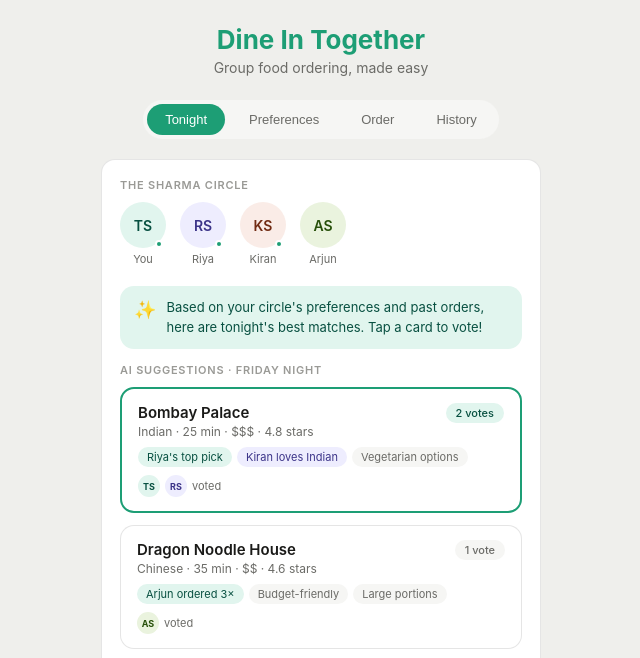
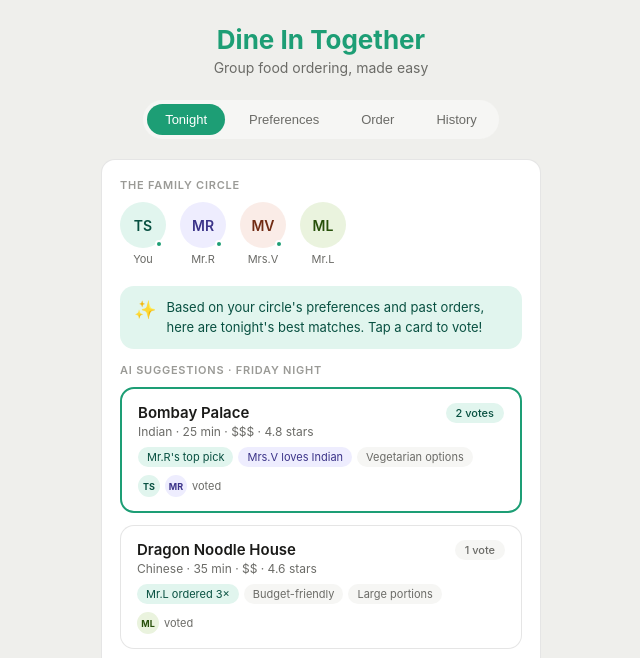
Before and after one commit to Tejasvipk/Dine-in-together, a plain HTML site: page index (1).html in a window 1280 px wide. Shown: the top 658 px of the page, 319-959 px from the left. Drawn offline with Linux system fonts and the light colour scheme.

Commit message:
Add files via upload

```diff
--- a/index (1).html
+++ b/index (1).html
@@ -121,7 +121,7 @@
 <!-- TONIGHT SCREEN -->
 <div id="screen-tonight" class="screen active">
   <div class="card">
-    <div class="section-label">The Sharma Circle</div>
+    <div class="section-label">The Family Circle</div>
     <div class="avatar-row">
       <div class="av-wrap">
         <div class="avatar" style="background:var(--teal-light);color:var(--teal-dark)">TS</div>
@@ -129,18 +129,18 @@
         <div class="av-name">You</div>
       </div>
       <div class="av-wrap">
-        <div class="avatar" style="background:var(--purple-light);color:var(--purple-dark)">RS</div>
+        <div class="avatar" style="background:var(--purple-light);color:var(--purple-dark)">MR</div>
         <div class="av-online"></div>
-        <div class="av-name">Riya</div>
+        <div class="av-name">Mr.R</div>
       </div>
       <div class="av-wrap">
-        <div class="avatar" style="background:var(--coral-light);color:var(--coral-dark)">KS</div>
+        <div class="avatar" style="background:var(--coral-light);color:var(--coral-dark)">MV</div>
         <div class="av-online"></div>
-        <div class="av-name">Kiran</div>
+        <div class="av-name">Mrs.V</div>
       </div>
       <div class="av-wrap">
-        <div class="avatar" style="background:var(--green-light);color:var(--green-dark)">AS</div>
-        <div class="av-name">Arjun</div>
+        <div class="avatar" style="background:var(--green-light);color:var(--green-dark)">ML</div>
+        <div class="av-name">Mr.L</div>
       </div>
     </div>
     <div class="ai-banner">
@@ -158,13 +158,13 @@
         <div class="sc-vote-badge" id="vb1">2 votes</div>
       </div>
       <div class="tag-row">
-        <span class="tag tag-teal">Riya's top pick</span>
-        <span class="tag tag-purple">Kiran loves Indian</span>
+        <span class="tag tag-teal">Mr.R's top pick</span>
+        <span class="tag tag-purple">Mrs.V loves Indian</span>
         <span class="tag tag-gray">Vegetarian options</span>
       </div>
       <div class="voter-row" id="vr1">
         <div class="voter-chip" style="background:var(--teal-light);color:var(--teal-dark)">TS</div>
-        <div class="voter-chip" style="background:var(--purple-light);color:var(--purple-dark)">RS</div>
+        <div class="voter-chip" style="background:var(--purple-light);color:var(--purple-dark)">MR</div>
         <span style="font-size:11px;color:var(--text2);">voted</span>
       </div>
     </div>
@@ -178,12 +178,12 @@
         <div class="sc-vote-badge" id="vb2">1 vote</div>
       </div>
       <div class="tag-row">
-        <span class="tag tag-teal">Arjun ordered 3×</span>
+        <span class="tag tag-teal">Mr.L ordered 3×</span>
         <span class="tag tag-gray">Budget-friendly</span>
         <span class="tag tag-gray">Large portions</span>
       </div>
       <div class="voter-row" id="vr2">
-        <div class="voter-chip" style="background:var(--green-light);color:var(--green-dark)">AS</div>
+        <div class="voter-chip" style="background:var(--green-light);color:var(--green-dark)">ML</div>
         <span style="font-size:11px;color:var(--text2);">voted</span>
       </div>
     </div>
@@ -213,15 +213,15 @@
 <!-- PREFERENCES SCREEN -->
 <div id="screen-prefs" class="screen">
   <div class="member-selector">
-    <button class="member-btn active" onclick="selectMember(this,'riya')">Riya</button>
-    <button class="member-btn" onclick="selectMember(this,'kiran')">Kiran</button>
-    <button class="member-btn" onclick="selectMember(this,'arjun')">Arjun</button>
+    <button class="member-btn active" onclick="selectMember(this,'riya')">Mr.R</button>
+    <button class="member-btn" onclick="selectMember(this,'kiran')">Mrs.V</button>
+    <button class="member-btn" onclick="selectMember(this,'arjun')">Mr.L</button>
     <button class="member-btn" onclick="selectMember(this,'add')">+ Add member</button>
   </div>
 
   <div id="prefs-riya">
     <div class="card">
-      <div class="card-title">Riya's preferences</div>
+      <div class="card-title">Mr.R's preferences</div>
       <div class="card-sub">Learned from 14 past orders</div>
       <div class="stat-row">
         <div class="stat-card"><div class="stat-label">Orders together</div><div class="stat-val">14</div></div>
@@ -254,7 +254,7 @@
 
   <div id="prefs-kiran" style="display:none">
     <div class="card">
-      <div class="card-title">Kiran's preferences</div>
+      <div class="card-title">Mrs.V's preferences</div>
       <div class="card-sub">Learned from 9 past orders</div>
       <div class="stat-row">
         <div class="stat-card"><div class="stat-label">Orders together</div><div class="stat-val">9</div></div>
@@ -280,7 +280,7 @@
 
   <div id="prefs-arjun" style="display:none">
     <div class="card">
-      <div class="card-title">Arjun's preferences</div>
+      <div class="card-title">Mr.L's preferences</div>
       <div class="card-sub">Learned from 11 past orders</div>
       <div class="stat-row">
         <div class="stat-card"><div class="stat-label">Orders together</div><div class="stat-val">11</div></div>
@@ -343,22 +343,22 @@
     </div>
     <div class="order-item">
       <div class="oi-left">
-        <div class="voter-chip" style="background:var(--purple-light);color:var(--purple-dark)">RS</div>
-        <div><div class="oi-name">Riya</div><div class="oi-dish">Paneer tikka masala</div></div>
+        <div class="voter-chip" style="background:var(--purple-light);color:var(--purple-dark)">MR</div>
+        <div><div class="oi-name">Mr.R</div><div class="oi-dish">Paneer tikka masala</div></div>
       </div>
       <div class="oi-price">$24</div>
     </div>
     <div class="order-item">
       <div class="oi-left">
-        <div class="voter-chip" style="background:var(--coral-light);color:var(--coral-dark)">KS</div>
-        <div><div class="oi-name">Kiran</div><div class="oi-dish">Lamb rogan josh</div></div>
+        <div class="voter-chip" style="background:var(--coral-light);color:var(--coral-dark)">MV</div>
+        <div><div class="oi-name">Mrs.V</div><div class="oi-dish">Lamb rogan josh</div></div>
       </div>
       <div class="oi-price">$27</div>
     </div>
     <div class="order-item">
       <div class="oi-left">
-        <div class="voter-chip" style="background:var(--green-light);color:var(--green-dark)">AS</div>
-        <div><div class="oi-name">Arjun</div><div class="oi-dish">Chicken biryani</div></div>
+        <div class="voter-chip" style="background:var(--green-light);color:var(--green-dark)">ML</div>
+        <div><div class="oi-name">Mr.L</div><div class="oi-dish">Chicken biryani</div></div>
       </div>
       <div class="oi-price">$23</div>
     </div>
```
